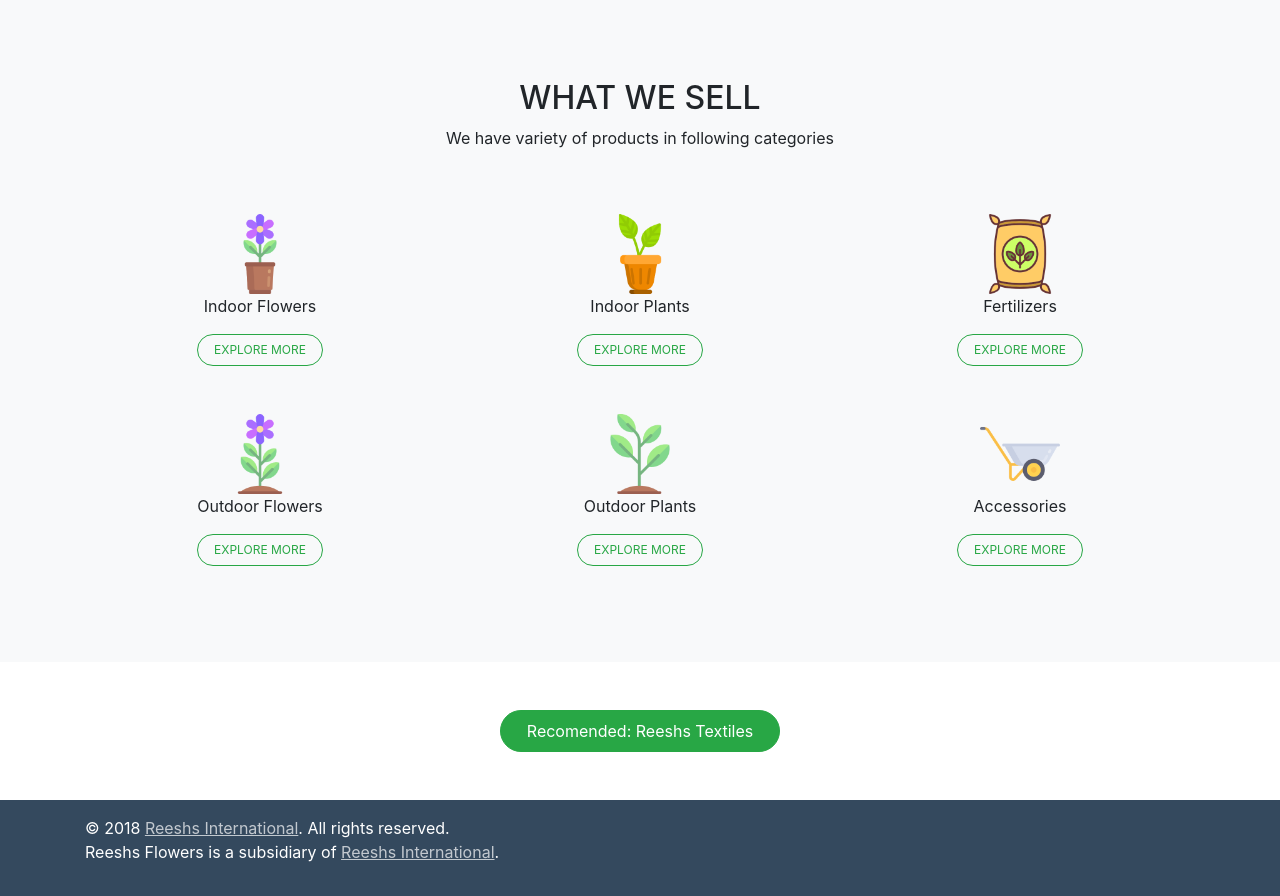
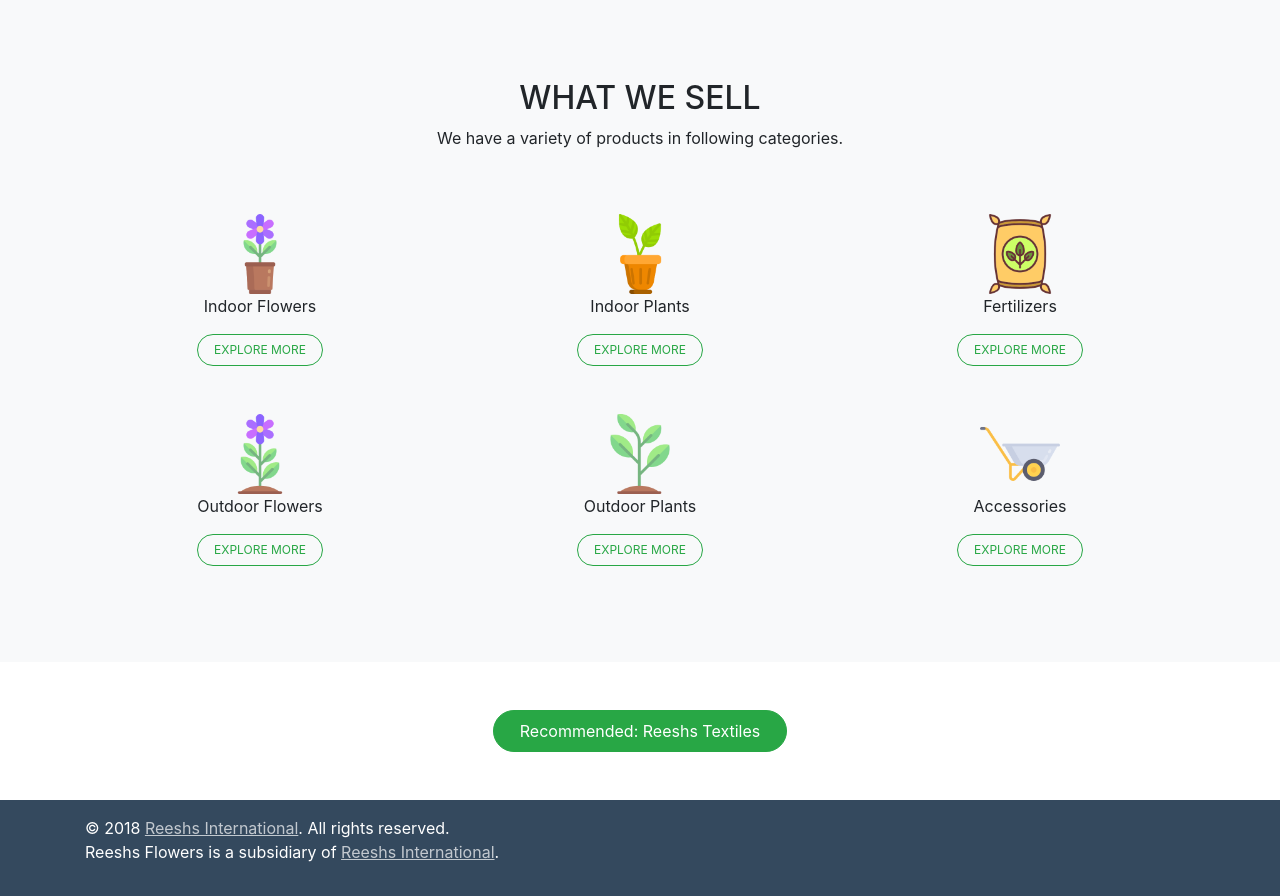
Before and after one commit to mortuz/rf, a plain HTML site: page index.html in a window 1280 px wide. Shown: the part 1020-1916 px from the top of the page. Drawn offline with nearby package versions, Linux system fonts and the light colour scheme.

Commit message:
dot update

```diff
--- a/index.html
+++ b/index.html
@@ -84,7 +84,7 @@
       <div class="row">
         <div class="col-md-12 my-5 text-center">
           <h2>WHAT WE SELL</h2>
-          <p>We have variety of products in following categories</p>
+          <p>We have a variety of products in following categories.</p>
         </div>
       </div>
 
@@ -131,7 +131,7 @@
     <div class="container">
       <div class="row">
         <div class="col-md-12 text-center">
-          <a href="https://mortuz.github.io/rt" target="_blank" class="btn btn-success btn-rounded">Recomended: Reeshs Textiles</a>
+          <a href="https://mortuz.github.io/rt" target="_blank" class="btn btn-success btn-rounded">Recommended: Reeshs Textiles</a>
         </div>
       </div>
     </div>
```
